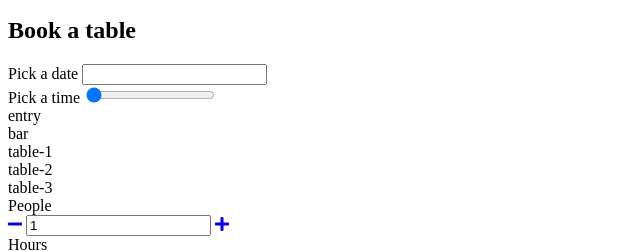
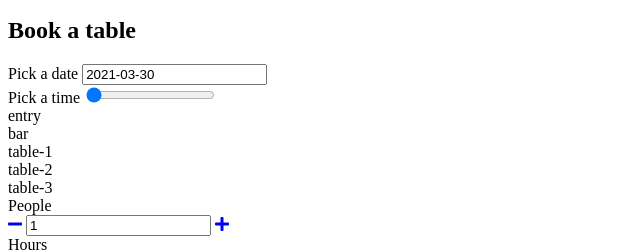
Before and after one commit to roberthysa/project-pizzeria, a website with bundled scripts: page src/index.html in a window 1280 px wide. Shown: the part 273-524 px from the top of the page, 0-640 px from the left. Built offline with nearby package versions, Linux system fonts and the light colour scheme; files whose address does not match are found by name.

Commit message:
add DatePicker and HourPicker to class Booking

```diff
--- a/src/index.html
+++ b/src/index.html
@@ -7,6 +7,8 @@
   <title>Pizzeria</title>
   <link href="https://fonts.googleapis.com/css?family=Lato:400,300i,700%7COswald:300,500,700&amp;subset=latin-ext" rel="stylesheet">
   <link href="https://use.fontawesome.com/releases/v5.7.2/css/all.css" rel="stylesheet">
+  <link rel="stylesheet" href="https://cdn.jsdelivr.net/npm/flatpickr/dist/flatpickr.min.css">
+  <link rel="stylesheet" href="vendor/range-slider.min.css" />
   <link rel="stylesheet" href="css/style.css">
 </head>
 <body>
@@ -242,6 +244,8 @@
   </script>
 
   <script src="https://cdnjs.cloudflare.com/ajax/libs/handlebars.js/4.1.0/handlebars.min.js"></script>
+  <script src="https://cdn.jsdelivr.net/npm/flatpickr"></script>
+  <script src="vendor/range-slider.min.js"></script>
   <script src="js/app.js" type="module"></script>
 </body>
 </html>
--- a/src/js/components/Booking.js
+++ b/src/js/components/Booking.js
@@ -1,5 +1,7 @@
 import {templates, select} from '../settings.js';
 import AmountWidget from './AmountWidget.js';
+import DatePicker from './DatePicker.js';
+import HourPicker from './HourPicker.js';
 
 class Booking {
   constructor(element) {
@@ -19,6 +21,8 @@ class Booking {
 
     thisBooking.dom.peopleAmount = thisBooking.dom.wrapper.querySelector(select.booking.peopleAmount);
     thisBooking.dom.hoursAmount = thisBooking.dom.wrapper.querySelector(select.booking.hoursAmount);
+    thisBooking.dom.datePicker = thisBooking.dom.wrapper.querySelector(select.widgets.datePicker.wrapper);
+    thisBooking.dom.hourPicker = thisBooking.dom.wrapper.querySelector(select.widgets.hourPicker.wrapper);
   }
 
   initWidget() {
@@ -26,6 +30,8 @@ class Booking {
 
     thisBooking.peopleAmount = new AmountWidget(thisBooking.dom.peopleAmount);
     thisBooking.hoursAmount = new AmountWidget(thisBooking.dom.hoursAmount);
+    thisBooking.datePicker = new DatePicker(thisBooking.dom.datePicker);
+    thisBooking.hourPicker = new HourPicker(thisBooking.dom.hourPicker);
   }
 
 }
--- a/src/js/components/DatePicker.js
+++ b/src/js/components/DatePicker.js
@@ -1,4 +1,4 @@
-import BaseWidget from '../Components/BaseWidget.js';
+import BaseWidget from '../components/BaseWidget.js';
 import utils from '../utils.js';
 import {select, settings} from '../settings.js';
 
--- a/src/js/components/HourPicker.js
+++ b/src/js/components/HourPicker.js
@@ -1,4 +1,4 @@
-import BaseWidget from '../Components/BaseWidget.js';
+import BaseWidget from '../components/BaseWidget.js';
 import {select, settings} from '../settings.js';
 import utils from '../utils.js';
 
```
Also changed, not shown: src/vendor/range-slider.min.css (added), src/vendor/range-slider.min.js (added).
